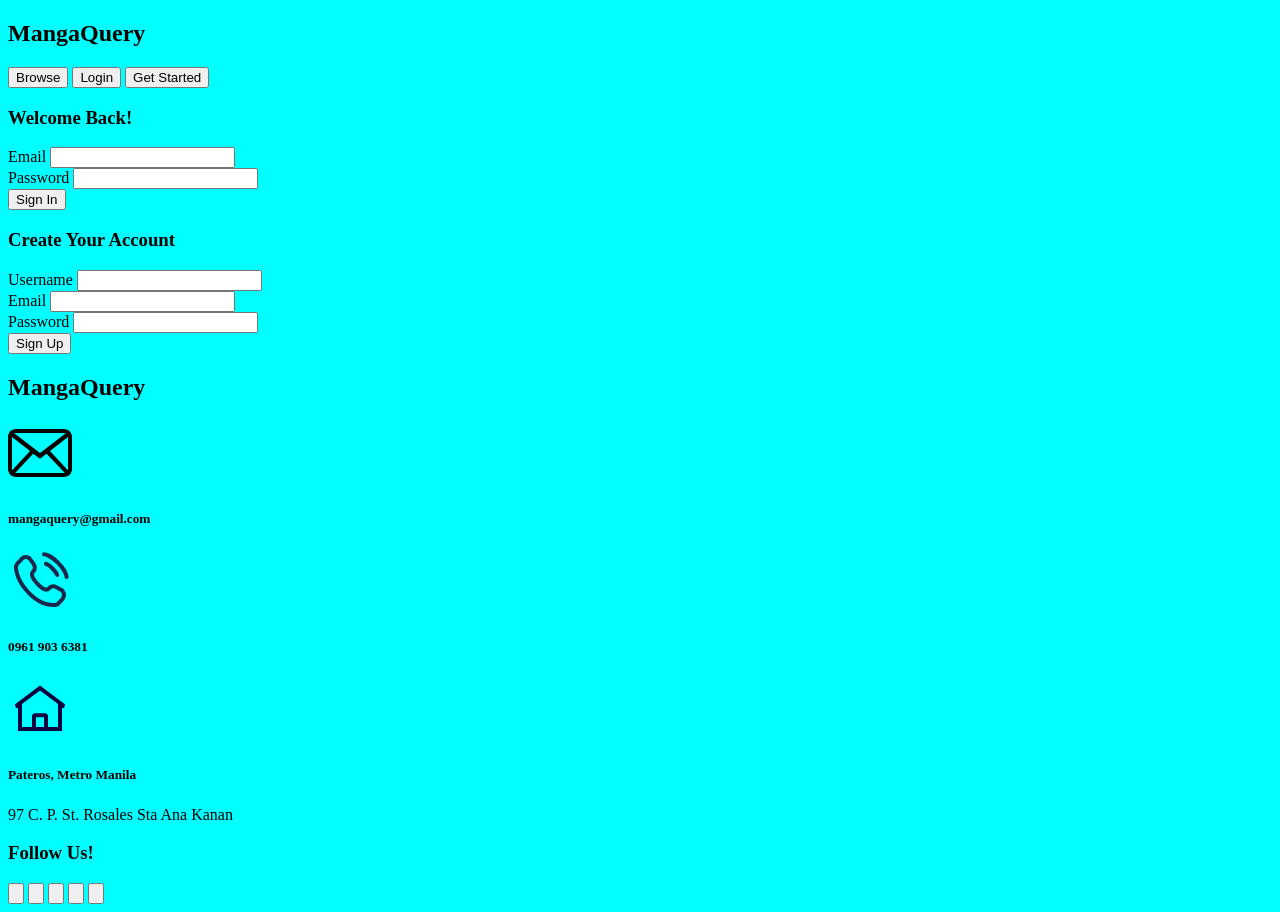
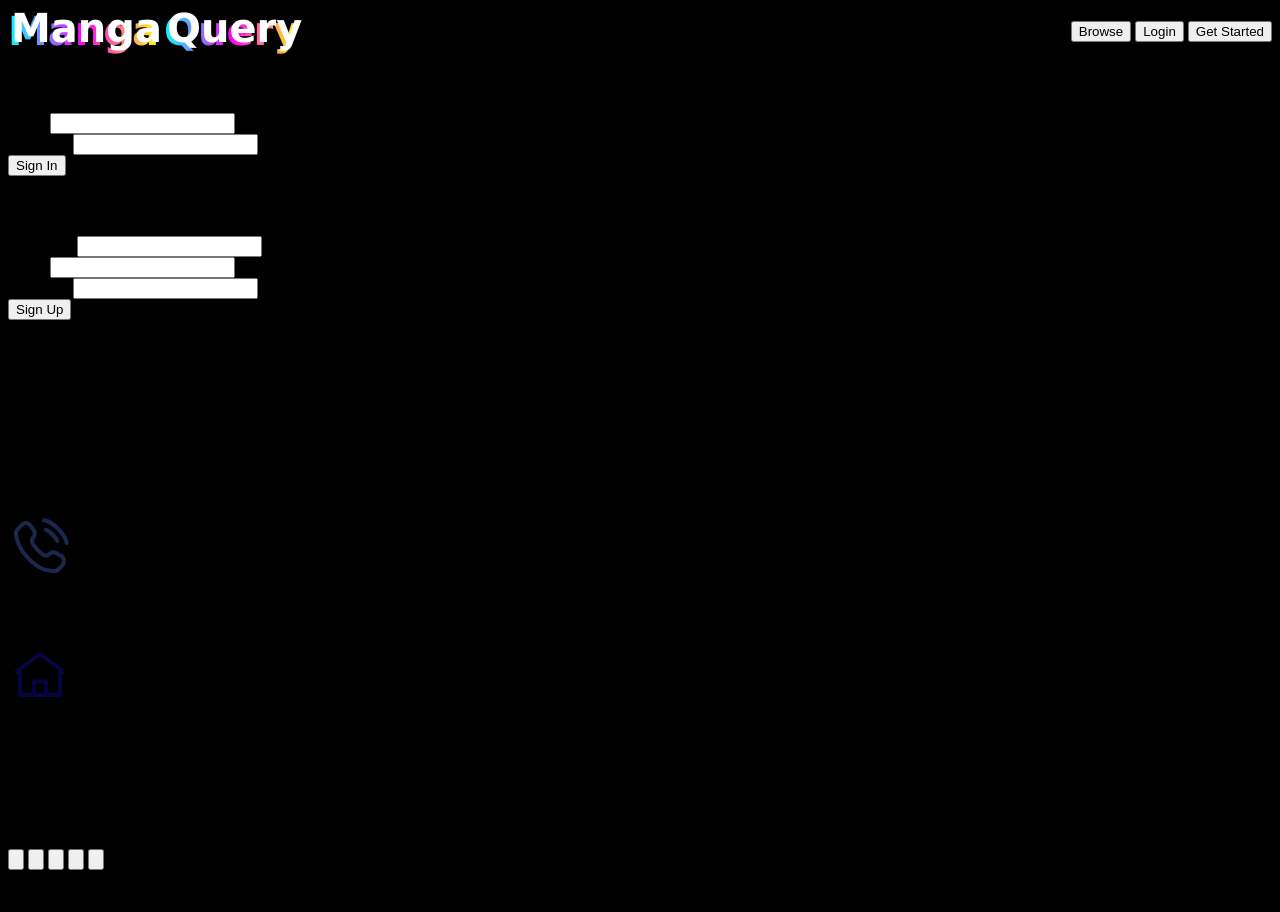
Before and after one commit to VMQ30/MangaLibrary, a Flask app: page /login in a window 1280 px wide. After the commit the page ends 870 px from the top, so only its background shows below. Run offline with Flask 3, Linux system fonts and the light colour scheme; the visitor is signed in with stand-in values (Sample User, id 1).

Commit message:
Created the templates for the login, register, and the landing page

```diff
--- a/static/index.css
+++ b/static/index.css
@@ -1,3 +1,41 @@
+@font-face {
+  font-family: "Poppins";
+  src: url("Poppins-Regular.ttf");
+}
+
 body {
-  background-color: aqua;
+  background-color: #000000;
 }
+
+nav {
+  color: white;
+  display: flex;
+  justify-content: space-between;
+  align-items: center;
+
+  button {
+    /* border:  */
+  }
+}
+
+.title {
+  display: flex;
+  gap: 5px;
+}
+
+.title h2,
+.title span {
+  font-size: 2.5rem;
+  font-weight: 900;
+  font-family: Verdana;
+  margin: 0;
+  background-image: linear-gradient(to right, #00ffff, #ff00ff, #ffff00);
+  background-clip: text;
+  color: transparent;
+  text-shadow: 3px -3px 0 white;
+}
+
+/* .browse,
+.login {
+  background-color: transparent;
+} */
--- a/templates/layout.html
+++ b/templates/layout.html
@@ -11,7 +11,10 @@
   </head>
   <body>
     <nav>
-      <h2>MangaQuery</h2>
+      <div class="title">
+        <h2>Manga</h2>
+        <span>Query</span>
+      </div>
       <div class="nav-buttons-container">
         <button class="browse">Browse</button>
         <button class="login" onclick="window.location.href = '/login'">
```
Also changed, not shown: static/Poppins-Regular.ttf (added).
